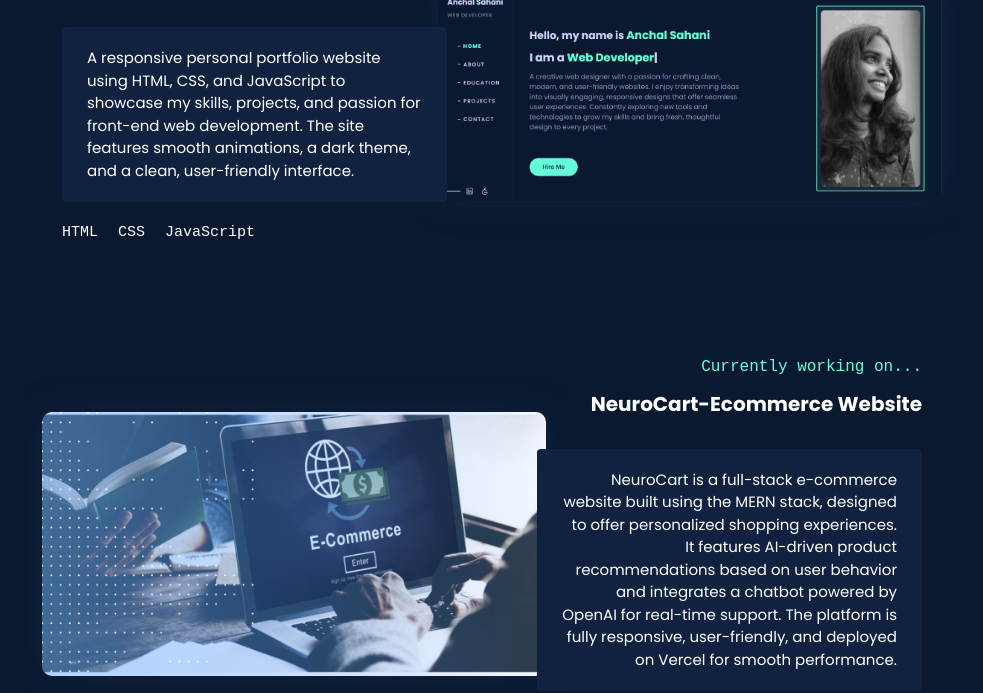
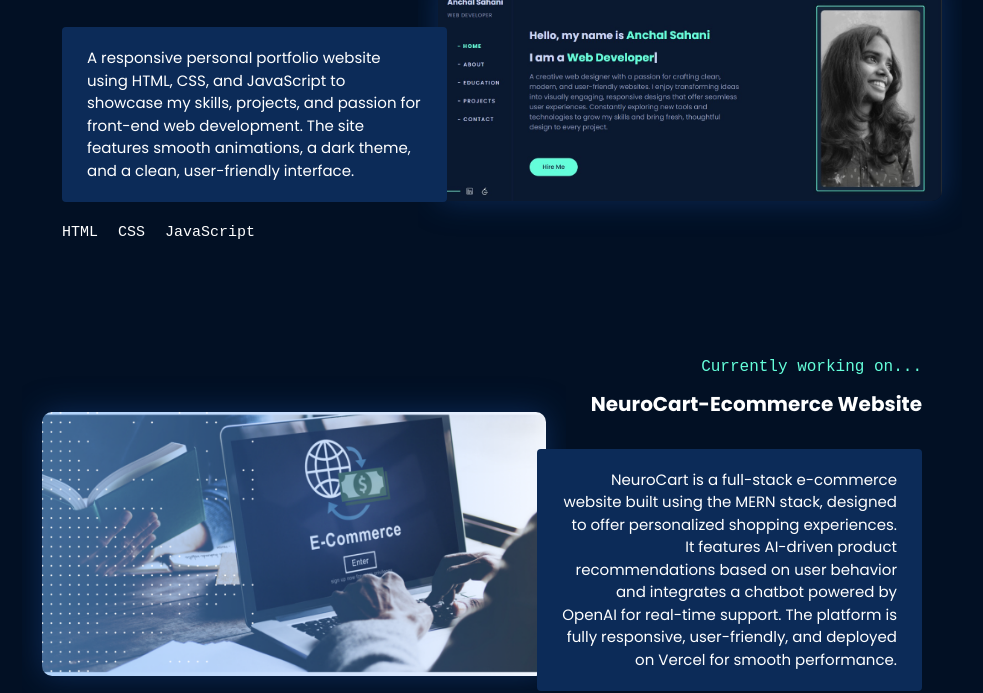
Before and after one commit to anchalsahani/my-portfolio, a plain HTML site: page index.html in a window 1280 px wide. Shown: the part 2352-3045 px from the top of the page, without its empty margins (248-1231 px from the left). Drawn offline with nearby package versions, Linux system fonts and the light colour scheme; a web font is replaced by a local one.

Commit message:
update content

```diff
--- a/css/style.css
+++ b/css/style.css
@@ -3,13 +3,13 @@
 
 /* ✅ Root: define base size for rem */
 :root {
-  --bg-black-900: #0a192f;
-  --bg-black-700: #112240;
-  --bg-black-100: #233554;
-  --bg-black-50: #8892b0;
-  --bg-black-900-light: #ccd6f6;
+  --bg-black-900: #021024;
+  --bg-black-700: #0c2b58;
+  --bg-black-100: #5483B3;
+  --bg-black-50: #7DA0CA;
+  --bg-black-900-light: #D5DEEF;
   --skin-color: #64ffda;
-  --text-black-700: #8892b0;
+  --text-black-700: #F0F3FA;
 
   font-size: 62.5%; /* 1rem = 10px */
 }
```
